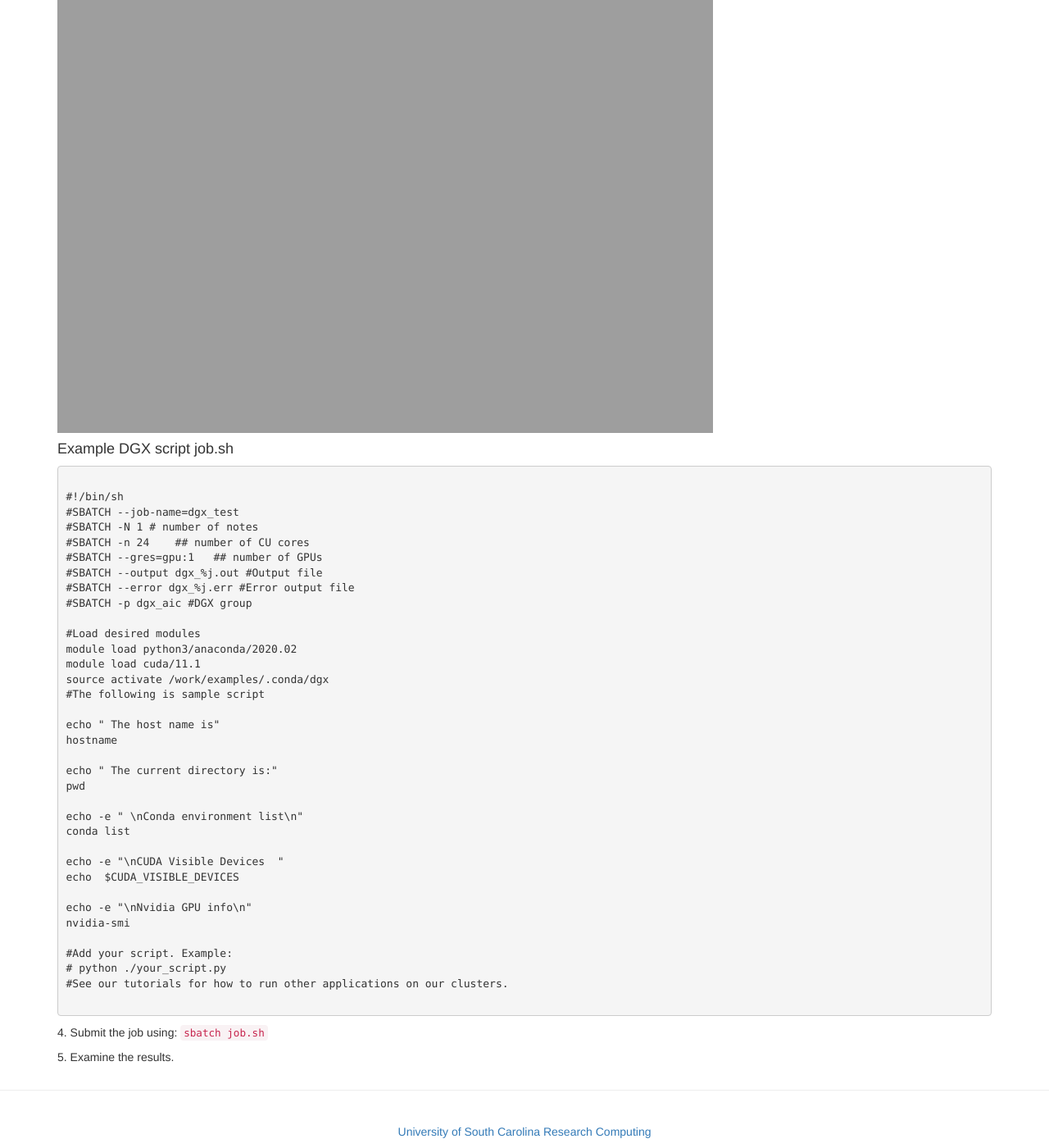
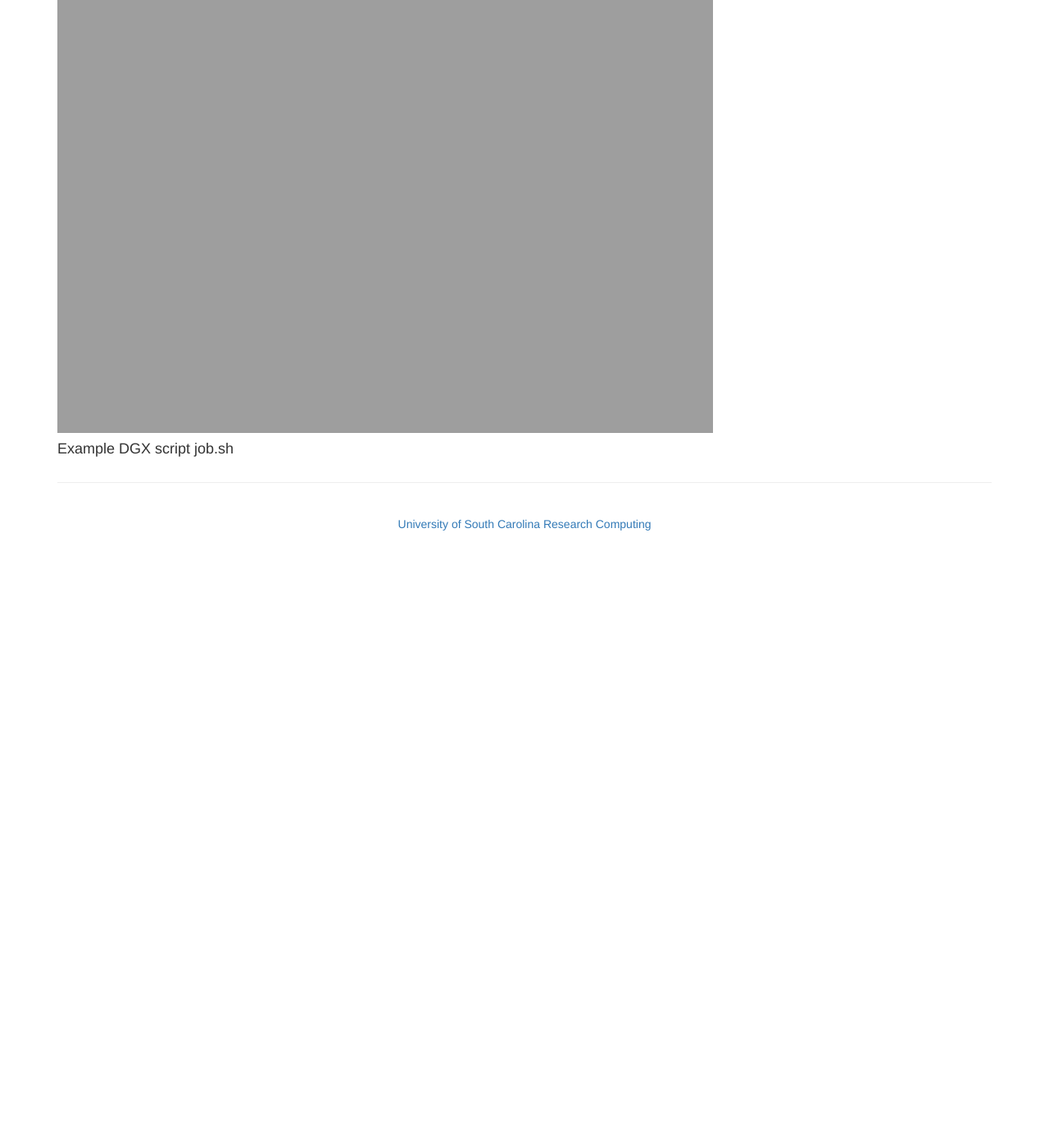
Before and after one commit to uofsc-rc/uofsc-rc.github.io, a Jekyll site: the page built from tutorials/globus.html, in a window 1280 px wide and 1400 px high, scrolled down 1337 px. Shown: the whole window at 82% size. Built offline with Jekyll 4.4.1, drawn with Linux system fonts in a browser that asks for light colours; after the commit the page ends 1996 px from its top, so only the background shows below that.

Commit message:
Update globus.html

```diff
--- a/tutorials/globus.html
+++ b/tutorials/globus.html
@@ -30,42 +30,5 @@ title: Globus Tutorial
         <p><img class="animated-gif" src="https://uofsc-rc.github.io/images/globustransfer.gif"></p>
 
         <h4>Example DGX script job.sh</h4>
-        <pre><code>
-#!/bin/sh
-#SBATCH --job-name=dgx_test
-#SBATCH -N 1 # number of notes
-#SBATCH -n 24    ## number of CU cores
-#SBATCH --gres=gpu:1   ## number of GPUs
-#SBATCH --output dgx_%j.out #Output file
-#SBATCH --error dgx_%j.err #Error output file
-#SBATCH -p dgx_aic #DGX group
 
-#Load desired modules
-module load python3/anaconda/2020.02
-module load cuda/11.1
-source activate /work/examples/.conda/dgx
-#The following is sample script
-
-echo " The host name is"
-hostname
-
-echo " The current directory is:"
-pwd
-
-echo -e " \nConda environment list\n"
-conda list
-
-echo -e "\nCUDA Visible Devices  "
-echo  $CUDA_VISIBLE_DEVICES
-
-echo -e "\nNvidia GPU info\n"
-nvidia-smi
-
-#Add your script. Example:
-# python ./your_script.py
-#See our tutorials for how to run other applications on our clusters.
-        </code></pre>
-        <p>4. Submit the job using: <code>sbatch job.sh</code></p>
-        <p>5. Examine the results.</p>
-    </div>
 </div>
```
